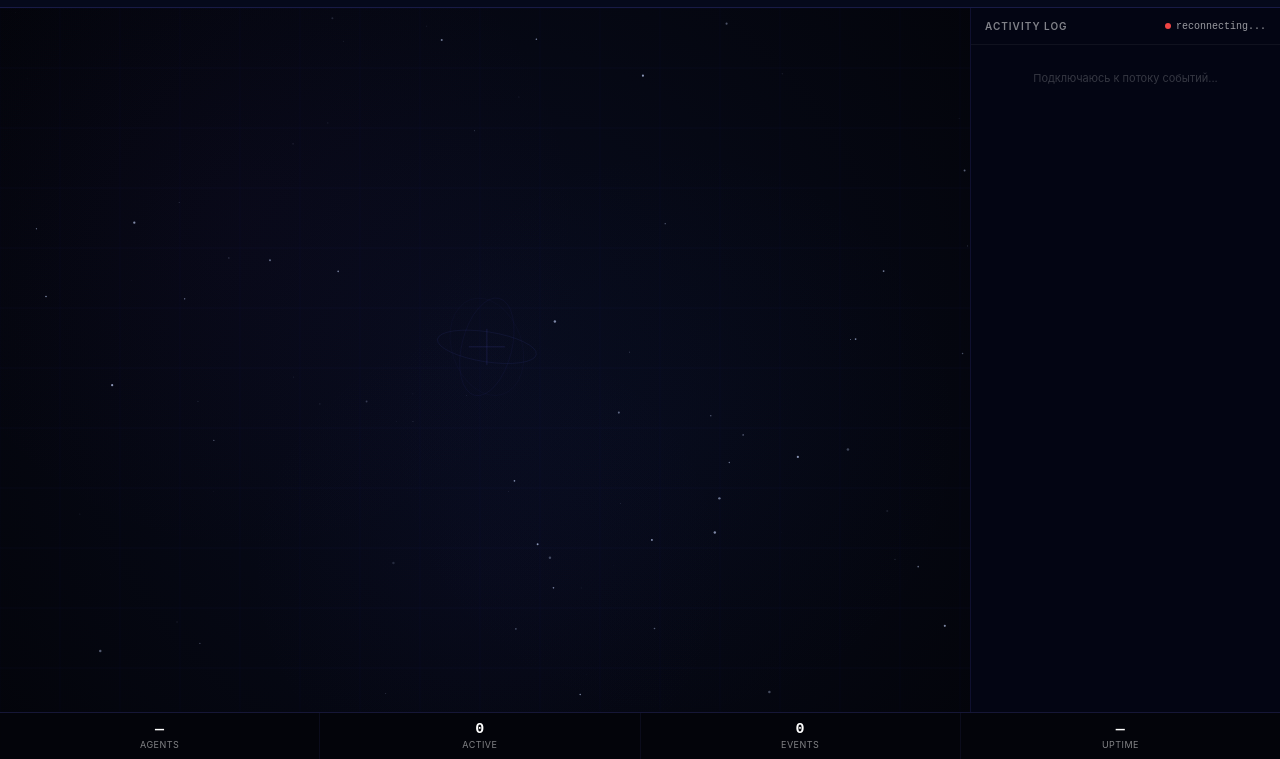
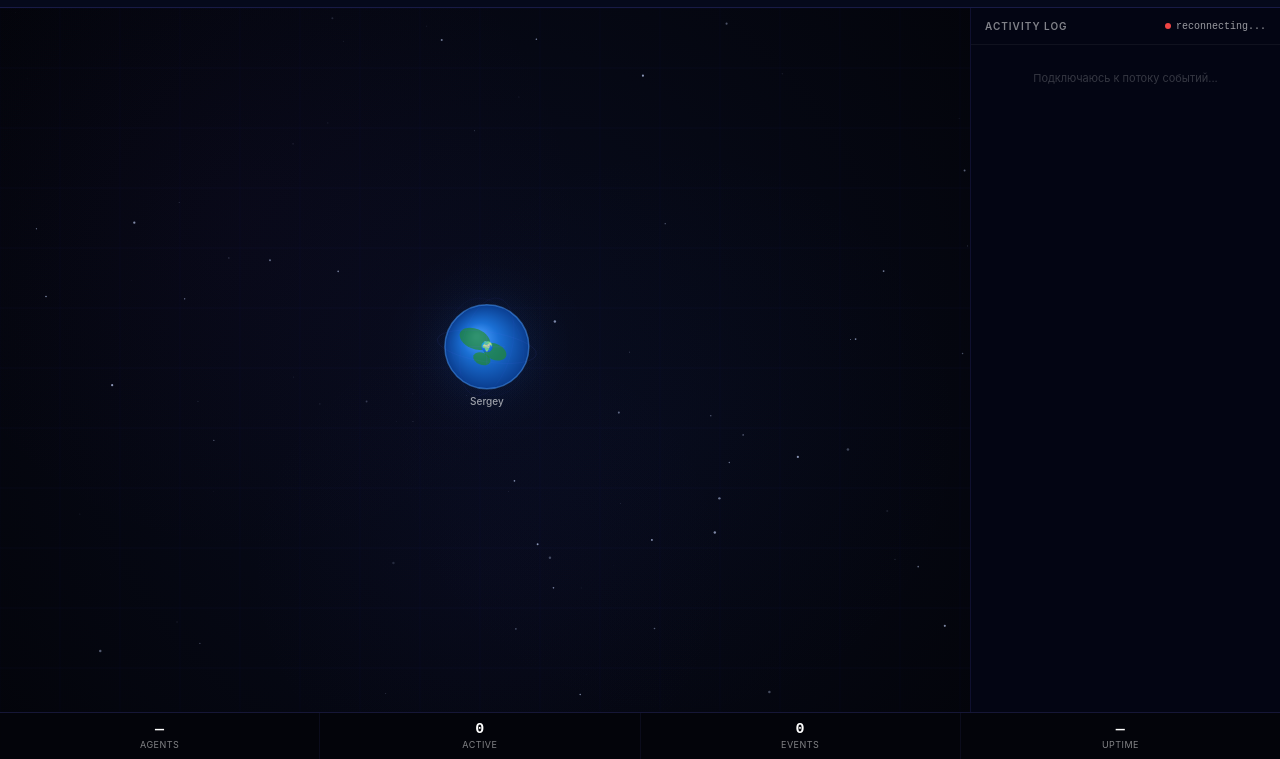
Before and after one commit to sputnik-mac/sputnik-mission-control, a website: page public/command.html in a window 1280 px wide. Shown: the part 41-800 px from the top of the page. Drawn offline with Linux system fonts and the light colour scheme; no server answers; animation ran at ten frames a second.

Commit message:
feat: Earth=Sergey in center, agents on individual orbit radii

```diff
--- a/public/command.html
+++ b/public/command.html
@@ -342,6 +342,18 @@ function initStars() {
   });
 }
 
+// ─── ORBIT RADII — each agent gets its own distance ───────────────────────────
+const ORBIT_RADII = {
+  "main":    0,    // center (Sputnik/Earth)
+  "pioneer": 140,  // closest — active coder
+  "finance": 200,  // mid orbit
+  "health":  260,  // outer orbit
+};
+function getOrbitRadius(agentId, index) {
+  if (ORBIT_RADII[agentId] !== undefined) return ORBIT_RADII[agentId];
+  return 140 + index * 65; // fallback for unknown agents
+}
+
 // ─── ORBIT INIT ───────────────────────────────────────────────────────────────
 function initOrbits(agents) {
   const secondary = agents.filter(a => a.role !== "primary");
@@ -349,7 +361,8 @@ function initOrbits(agents) {
     if (!orbits[a.id]) {
       orbits[a.id] = {
         angle: (i / secondary.length) * Math.PI * 2,
-        baseSpeed: 0.004 + i * 0.0015,
+        baseSpeed: 0.005 - i * 0.0008, // inner = faster, outer = slower
+        radius: getOrbitRadius(a.id, i),
       };
     }
   });
@@ -587,28 +600,57 @@ function render() {
   const wobble = updateHubWobble();
   const CX = cx() + wobble.dx, CY = cy() + wobble.dy;
 
-  // Orbit ring
+  // Draw Earth (Sergey) in center — big glowing planet
+  const earthR = 42;
+  // Outer atmosphere layers
+  [[earthR*2.5, 0.03], [earthR*2.0, 0.05], [earthR*1.5, 0.08]].forEach(([r, a]) => {
+    const eg = ctx.createRadialGradient(CX,CY,0,CX,CY,r);
+    eg.addColorStop(0, `rgba(30,120,255,${a})`); eg.addColorStop(1, 'rgba(30,120,255,0)');
+    ctx.beginPath(); ctx.arc(CX,CY,r,0,Math.PI*2); ctx.fillStyle=eg; ctx.fill();
+  });
+  // Planet body
+  const earthG = ctx.createRadialGradient(CX-10,CY-10,2,CX,CY,earthR);
+  earthG.addColorStop(0,'#4a9eff'); earthG.addColorStop(0.4,'#1a6fd4'); earthG.addColorStop(1,'#0a3d8f');
+  ctx.beginPath(); ctx.arc(CX,CY,earthR,0,Math.PI*2); ctx.fillStyle=earthG; ctx.fill();
+  // Continents
+  ctx.save(); ctx.clip();
+  ctx.fillStyle='rgba(34,140,34,0.65)';
+  [[CX-12,CY-8,16,10],[CX+8,CY+5,12,8],[CX-5,CY+12,9,6]].forEach(([x,y,w,h])=>{
+    ctx.beginPath(); ctx.ellipse(x,y,w,h,0.4,0,Math.PI*2); ctx.fill();
+  });
+  ctx.restore();
+  // Outline glow
+  ctx.beginPath(); ctx.arc(CX,CY,earthR,0,Math.PI*2);
+  ctx.strokeStyle='rgba(74,158,255,0.5)'; ctx.lineWidth=1.5; ctx.stroke();
+  // "You" label
+  ctx.font='bold 10px Inter,system-ui'; ctx.textAlign='center'; ctx.textBaseline='middle';
+  ctx.fillStyle='rgba(255,255,255,0.9)'; ctx.fillText('🌍', CX, CY);
+  ctx.font='500 10px Inter,system-ui'; ctx.fillStyle='rgba(255,255,255,0.6)';
+  ctx.fillText('Sergey', CX, CY + earthR + 13);
+
+  // Draw orbit rings at individual radii
   const secondaries = agents.filter(a=>a.role!=="primary");
-  if (secondaries.length) {
-    ctx.beginPath(); ctx.arc(CX, CY, 185, 0, Math.PI*2);
-    ctx.strokeStyle = "rgba(99,102,241,.1)"; ctx.lineWidth = 1;
-    ctx.setLineDash([5,10]); ctx.stroke(); ctx.setLineDash([]);
-  }
+  secondaries.forEach((a, i) => {
+    const r = orbits[a.id]?.radius ?? getOrbitRadius(a.id, i);
+    ctx.beginPath(); ctx.arc(CX, CY, r, 0, Math.PI*2);
+    ctx.strokeStyle = "rgba(99,102,241,.08)"; ctx.lineWidth = 1;
+    ctx.setLineDash([4,12]); ctx.stroke(); ctx.setLineDash([]);
+  });
 
   // Advance orbits
   for (const a of secondaries) {
-    if (!orbits[a.id]) orbits[a.id] = { angle: Math.random()*Math.PI*2, baseSpeed: 0.005 };
+    if (!orbits[a.id]) orbits[a.id] = { angle: Math.random()*Math.PI*2, baseSpeed: 0.005, radius: getOrbitRadius(a.id, 0) };
     const spd = a.status === "thinking" ? orbits[a.id].baseSpeed * 4 : orbits[a.id].baseSpeed;
     orbits[a.id].angle += spd;
   }
 
-  // Compute positions
+  // Compute positions using per-agent orbit radius
   const pos = {};
   for (const a of agents) {
     if (a.role === "primary") pos[a.id] = { x: CX, y: CY };
     else {
-      const o = orbits[a.id] || {angle:0};
-      pos[a.id] = { x: CX + Math.cos(o.angle)*185, y: CY + Math.sin(o.angle)*185 };
+      const o = orbits[a.id] || { angle: 0, radius: 185 };
+      pos[a.id] = { x: CX + Math.cos(o.angle)*o.radius, y: CY + Math.sin(o.angle)*o.radius };
     }
   }
 
@@ -685,10 +727,11 @@ function render() {
     ctx.fillStyle = `rgba(245,158,11,${p.alpha*.8})`; ctx.fill();
   }
 
-  // Draw agents
+  // Draw agents (skip primary — drawn as Earth above)
   for (const a of agents) {
+    if (a.role === "primary") continue; // Earth is drawn separately above
     const p = pos[a.id];
-    drawAgent(p.x, p.y, a, a.role === "primary" ? 36 : 26);
+    drawAgent(p.x, p.y, a, 26);
 
     // Particle bursts for active agents
     if (a.status === "thinking" && a.role !== "primary" && frame % 18 === 0) {
```
